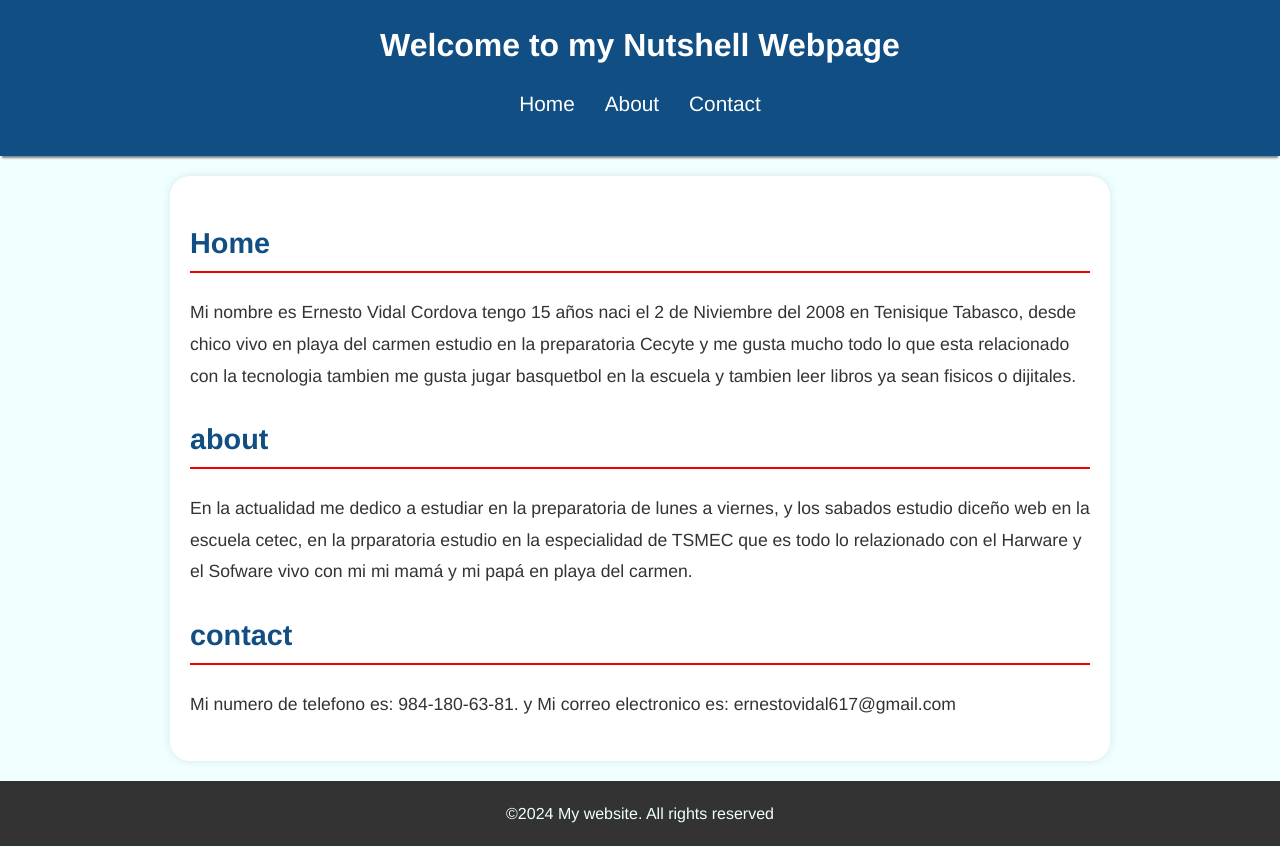
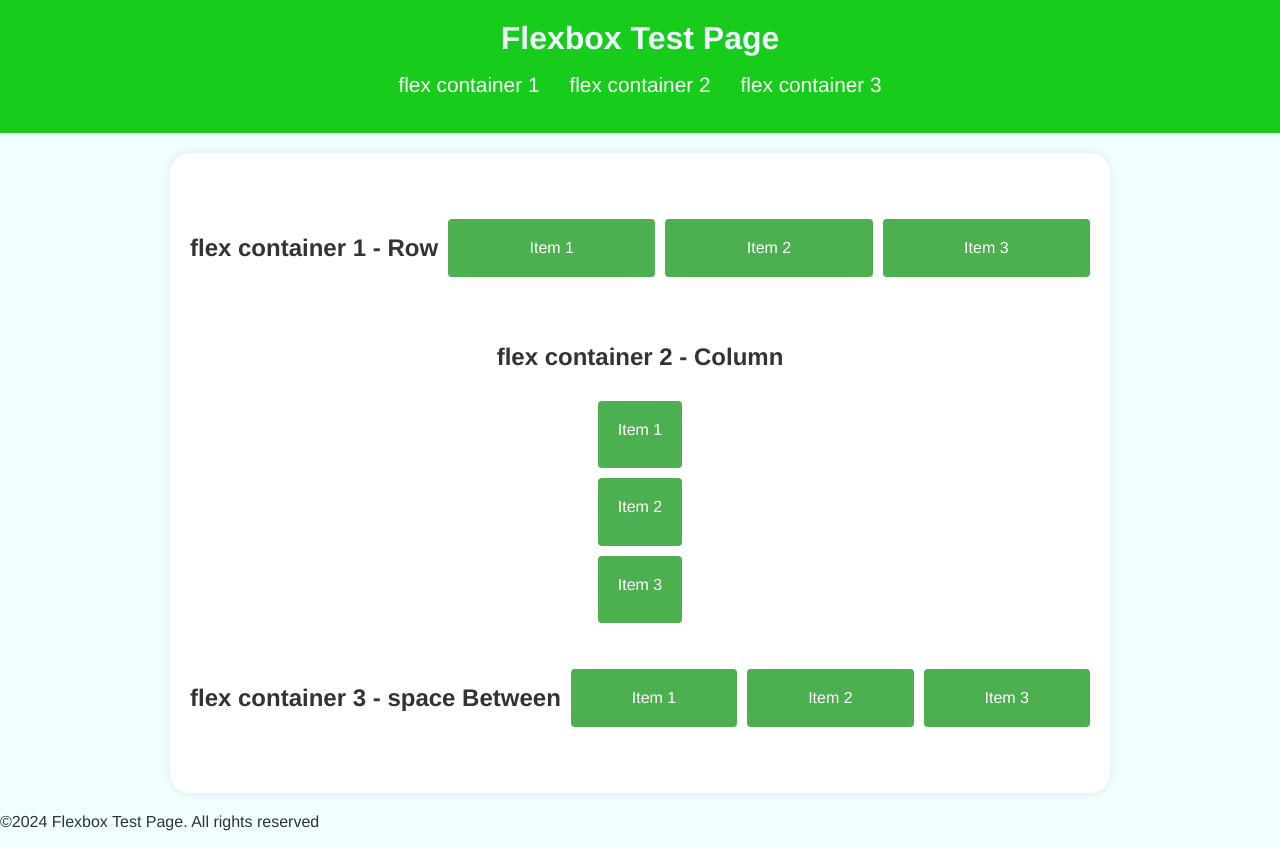
Before and after one commit to netoer/curriculov1, a plain HTML site: page index.html in a window 1280 px wide. Drawn offline with Linux system fonts and the light colour scheme.

Commit message:
Add files via upload

```diff
--- /dev/null
+++ b/estilo1.css
@@ -0,0 +1,73 @@
+body {
+    font-family: 'Franklin Gothic Medium', 'Arial Narrow', Arial, sans-serif;
+    margin: 0;
+    padding: 0;
+    line-height: 1,6;
+    background-color: azure;
+    color: #333;
+}
+header {
+    background-color: #17cc1a;
+    color: aliceblue;
+    padding: 20px 0;
+    text-align: center;
+    box-shadow: 0, 4px, 2px, -2px gray;
+}
+header h1 {
+    margin: 0;
+    font-size: 2.5;
+}
+nav ul {
+    list-style: none;
+    padding: 0;
+    display: flex;
+    justify-content: center;
+}
+nav ul li {
+    margin: 0 15px;
+}
+nav ul li a {
+    color: white;
+    text-decoration: none;
+    font-size: 1.3rem;
+}
+main {
+    padding: 20px;
+max-width: 900px;
+margin: 20px auto;
+background: #fff;
+border-radius: 20px;
+box-shadow: 0 0 10px rgba(0, 0, 0, 0.1);
+}
+
+
+.flex-container {
+    display: flex;
+    gap: 10px;
+}
+#flex-container1 {
+    flex-direction: row;
+    justify-content: center;
+    align-items: center;
+    height: 150px;
+}
+#flex-container2 {
+    flex-direction: column;
+    justify-content: space-around;
+    align-items: center;
+    height: 300px;
+}
+#flex-container3 {
+    flex-direction: row;
+    justify-content: space-between;
+    align-items: center;
+    height: 150px;
+}
+.flex-item {
+    background: #4CAF50;
+    color: #fff;
+    padding: 20px;
+    border-radius: 4px;
+    text-align: center;
+    flex: 1;
+}
--- a/index.html
+++ b/index.html
@@ -3,42 +3,43 @@
 <head>
     <meta charset="UTF-8">
     <meta name="viewport" content="width=device-width, initial-scale=1.0">
-    <title>Ernesto</title>
-    <link rel="stylesheet" href="estilos.css">
+    <title>Flexbox Test</title>
+    <link rel="stylesheet" href="estilo1.css">
 </head>
 <body>
     <header>
-        <h1>Welcome to my Nutshell Webpage</h1>
+        <h1>Flexbox Test Page</h1>
         <nav>
             <ul>
-                <li> <a href="#home">Home</a></li>
-                <li> <a href="#about">About</a></li>
-                <li> <a href="#contact">Contact</a></li>
+                <li><a href="#flex-container1">flex container 1</a></li>
+                <li><a href="#flex-container2">flex container 2</a></li>
+                <li><a href="#flez-container3">flex container 3</a></li>
             </ul>
         </nav>
     </header>
     <main>
-        <section id="home">
-            <h2>Home</h2>
-            <p>
-                Mi  nombre es Ernesto Vidal Cordova tengo 15 años naci el 2 de Niviembre del 2008 en Tenisique Tabasco,
-                desde chico vivo en playa del carmen estudio en la preparatoria Cecyte y me gusta mucho todo lo que esta
-                relacionado con la tecnologia tambien me gusta jugar basquetbol en la escuela y tambien leer libros ya sean fisicos o dijitales.
-            </p>
+        <section id="flex-container1" class="flex-container">
+            <h2>flex container 1 - Row</h2>
+            <div class="flex-item">Item 1</div>
+            <div class="flex-item">Item 2</div>
+            <div class="flex-item">Item 3</div>
         </section>
-        <section id="about">
-            <h2>about</h2>
-            <p>
-                En la actualidad me dedico a estudiar en la preparatoria de lunes a viernes, y los sabados estudio diceño web en la escuela cetec,
-                en la prparatoria estudio en la especialidad de TSMEC que es todo lo relazionado con el Harware y el Sofware vivo
-                con mi mi mamá y mi papá en playa del carmen.
-            </p>
-         </section>
-        <section id="Contact">
-            <h2>contact</h2>
-            <p> Mi numero de telefono es: 984-180-63-81. y Mi correo electronico es: ernestovidal617@gmail.com</p>
+        <section id="flex-container2" class="flex-container">
+            <h2>flex container 2 - Column</h2>
+            <div class="flex-item">Item 1</div>
+            <div class="flex-item">Item 2</div>
+            <div class="flex-item">Item 3</div>
+        </section>
+        <section id="flex-container3" class="flex-container">
+            <h2>flex container 3 - space Between</h2>
+            <div class="flex-item">Item 1</div>
+            <div class="flex-item">Item 2</div>
+            <div class="flex-item">Item 3</div>
         </section>
     </main>
-    <footer>&copy;2024 My website. All rights reserved</footer>
+    <footer>
+        <p>&copy;2024 Flexbox Test Page. All rights reserved</p>
+    </footer>
+
 </body>
 </html>
```
